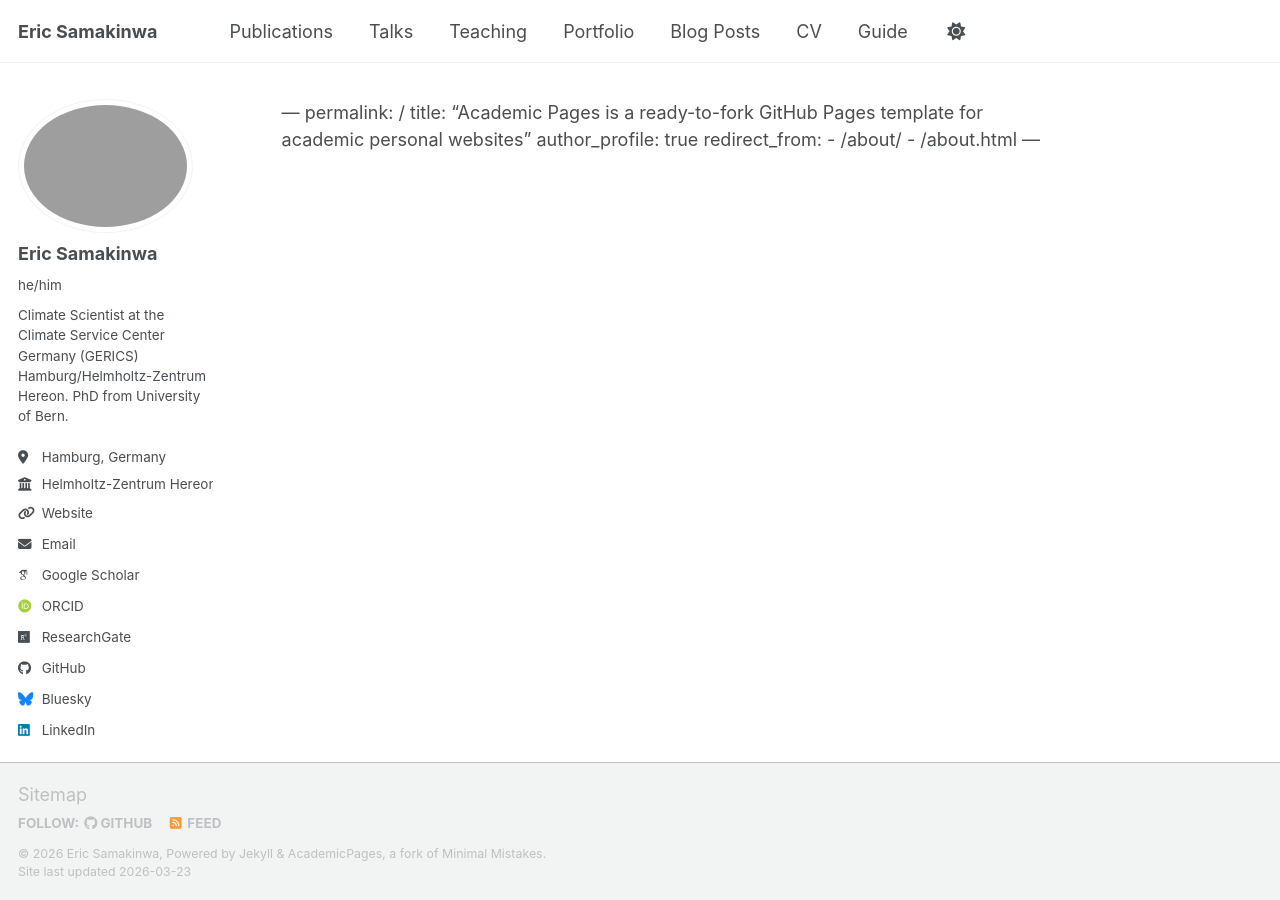
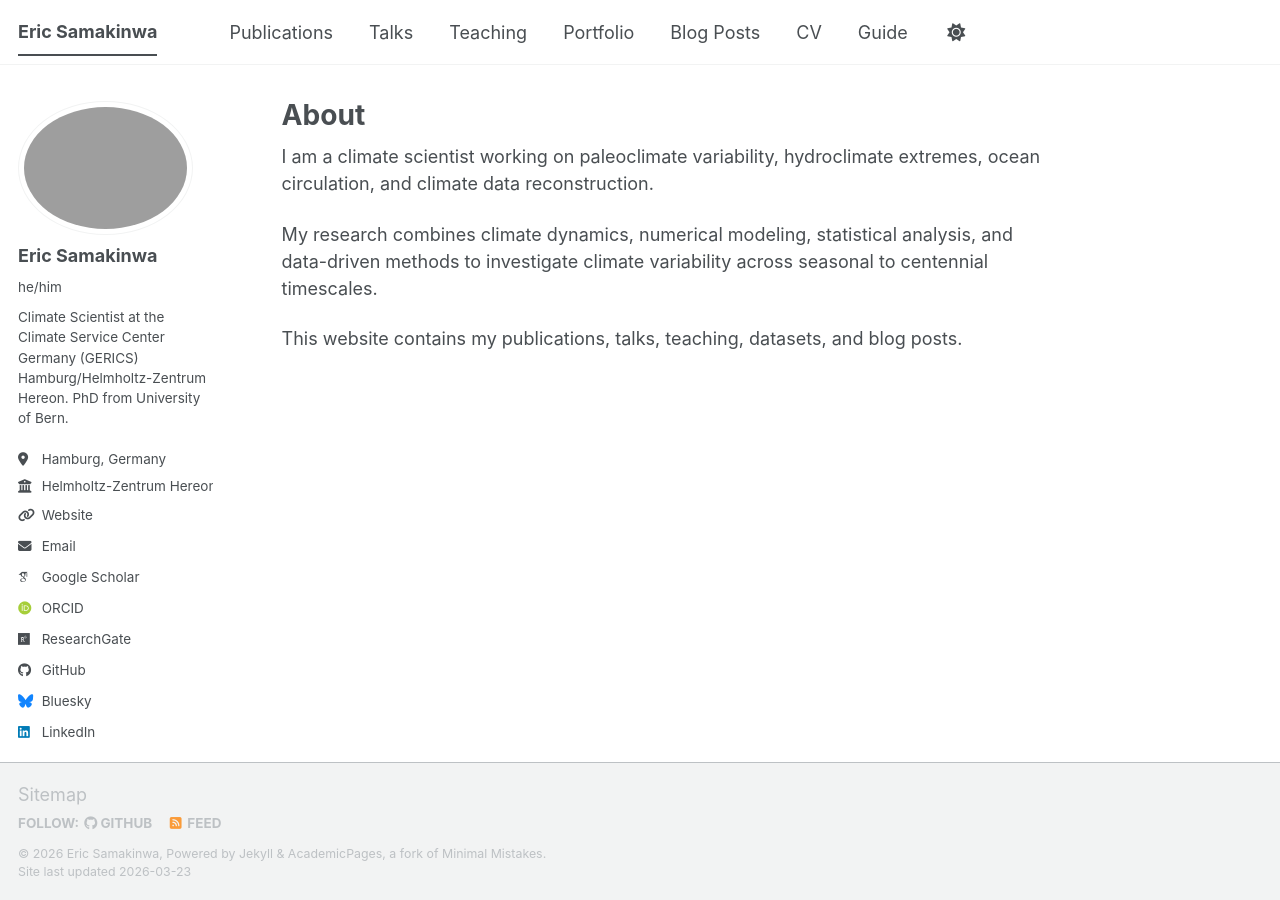
Before and after one commit to shamakson/shamakson.github.io, a Jekyll site: the page built from _pages/about.md, in a window 1280 px wide. Built offline with Jekyll 4.4.1, drawn with Linux system fonts in a browser that asks for light colours; some web fonts are replaced; our own code applies the rules of GitHub Pages for plain Markdown files; a script bundle is joined from its source files by our own code; library files that are not in the unit come from our copies.

Commit message:
Revise about page content and metadata
Updated the about page with personal information and research focus.

```diff
--- a/_pages/about.md
+++ b/_pages/about.md
@@ -1 +1,14 @@
---- permalink: / title: "Academic Pages is a ready-to-fork GitHub Pages template for academic personal websites" author_profile: true redirect_from: - /about/ - /about.html ---
+---
+permalink: /
+title: "About"
+author_profile: true
+redirect_from:
+  - /about/
+  - /about.html
+---
+
+I am a climate scientist working on paleoclimate variability, hydroclimate extremes, ocean circulation, and climate data reconstruction.
+
+My research combines climate dynamics, numerical modeling, statistical analysis, and data-driven methods to investigate climate variability across seasonal to centennial timescales.
+
+This website contains my publications, talks, teaching, datasets, and blog posts.
```
